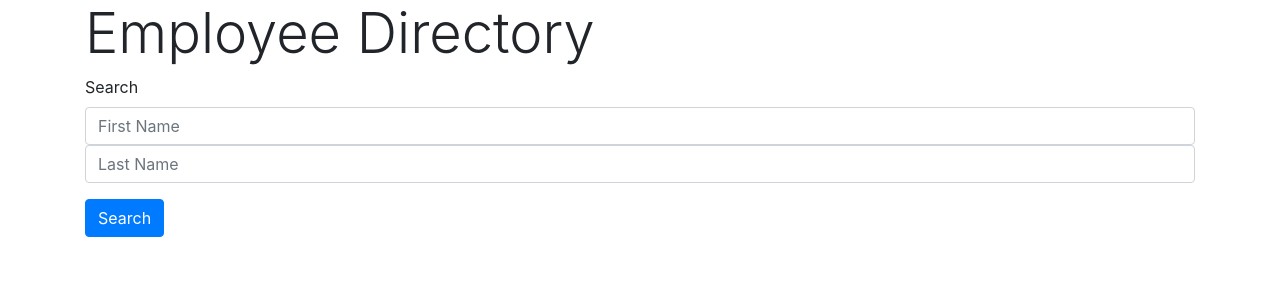
After one commit to randomite/cmpe172-final-project-python, a Flask app: template src/api/utils/templates/search.html in a window 1280 px wide. The commit adds this page. Shown: the top 300 px of the page. Run offline with Flask 2, Linux system fonts and the light colour scheme; the template is opened without the code that fills it, so the values that code supplies are empty; parts of the project's set-up code (start-up, migrations or seed data) failed here and were passed over; some libraries are stand-ins or nearby versions.

Commit message:
Search UI

```diff
--- /dev/null
+++ b/src/api/utils/templates/search.html
@@ -0,0 +1,37 @@
+<!DOCTYPE HTML>
+<html xmlns:th="http://www.thymeleaf.org">
+<head>
+    <link rel="stylesheet" href="https://stackpath.bootstrapcdn.com/bootstrap/4.1.3/css/bootstrap.min.css" integrity="sha384-MCw98/SFnGE8fJT3GXwEOngsV7Zt27NXFoaoApmYm81iuXoPkFOJwJ8ERdknLPMO" crossorigin="anonymous">
+    <title>Getting Started: Serving Web Content</title>
+    <meta http-equiv="Content-Type" content="text/html; charset=UTF-8" />
+</head>
+<body>
+<div class="container">
+
+    <h1 class="display-4">Employee Directory</h1>
+
+  <div class="form-group">
+    <label for="search">Search</label>
+    <input type="text" class="form-control" id="first" placeholder="First Name">
+    <input type="text" class="form-control" id="last" placeholder="Last Name">
+  </div>
+      <button type="button" class="btn btn-primary" onclick="search()">Search</button>
+</div>
+
+<script>
+
+  function search() {
+    var firstname = document.getElementById("#first");
+    var lastname = document.getElementById("#last");
+    fetch("http://0.0.0.0:5000/employee?firstName="+firstname+"&lastName="+lastname)
+      .then(function(res) {
+        console.log(res);
+      })
+  }
+
+</script>
+    <script src="https://code.jquery.com/jquery-3.3.1.slim.min.js" integrity="sha384-q8i/X+965DzO0rT7abK41JStQIAqVgRVzpbzo5smXKp4YfRvH+8abtTE1Pi6jizo" crossorigin="anonymous"></script>
+    <script src="https://cdnjs.cloudflare.com/ajax/libs/popper.js/1.14.3/umd/popper.min.js" integrity="sha384-ZMP7rVo3mIykV+2+9J3UJ46jBk0WLaUAdn689aCwoqbBJiSnjAK/l8WvCWPIPm49" crossorigin="anonymous"></script>
+    <script src="https://stackpath.bootstrapcdn.com/bootstrap/4.1.3/js/bootstrap.min.js" integrity="sha384-ChfqqxuZUCnJSK3+MXmPNIyE6ZbWh2IMqE241rYiqJxyMiZ6OW/JmZQ5stwEULTy" crossorigin="anonymous"></script>
+</body>
+</html>
```
Also changed, not shown: src/api/utils/templates/dashboard.html (+24 -0 lines), 4 other files.
